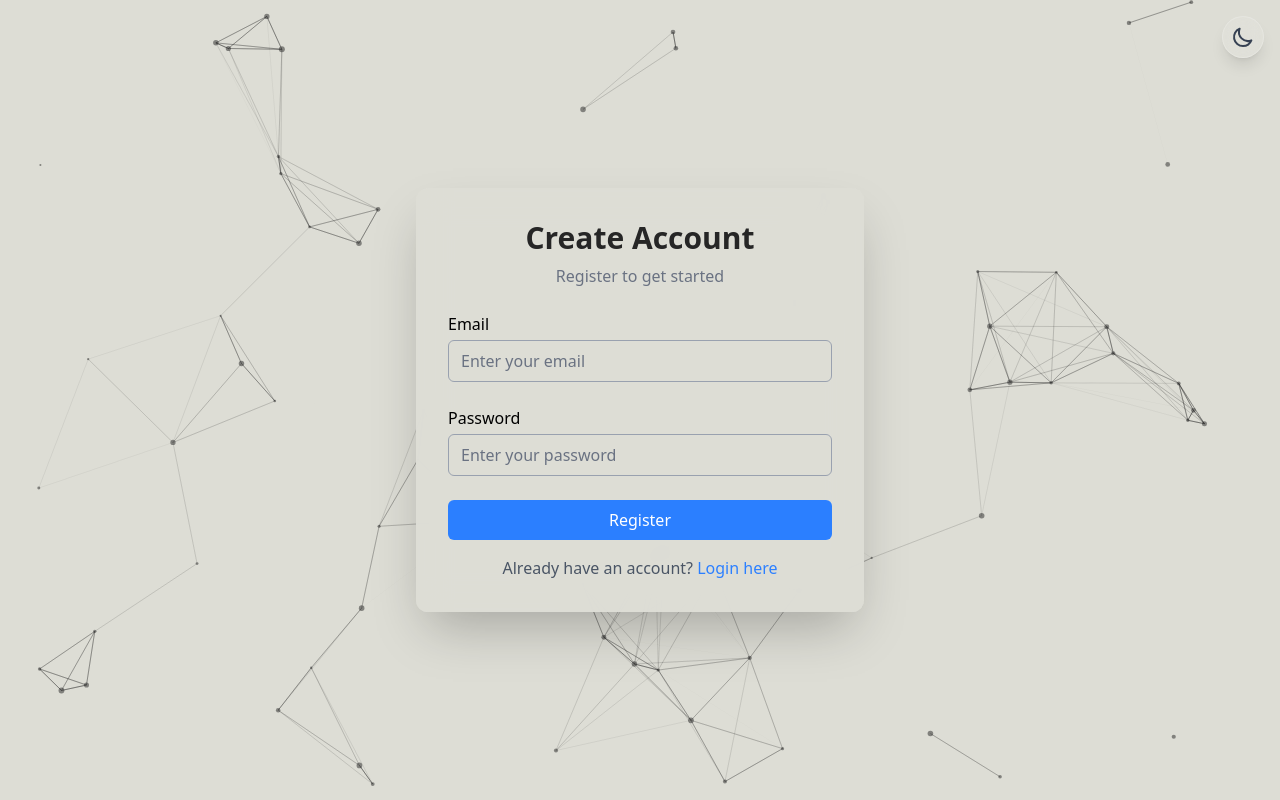
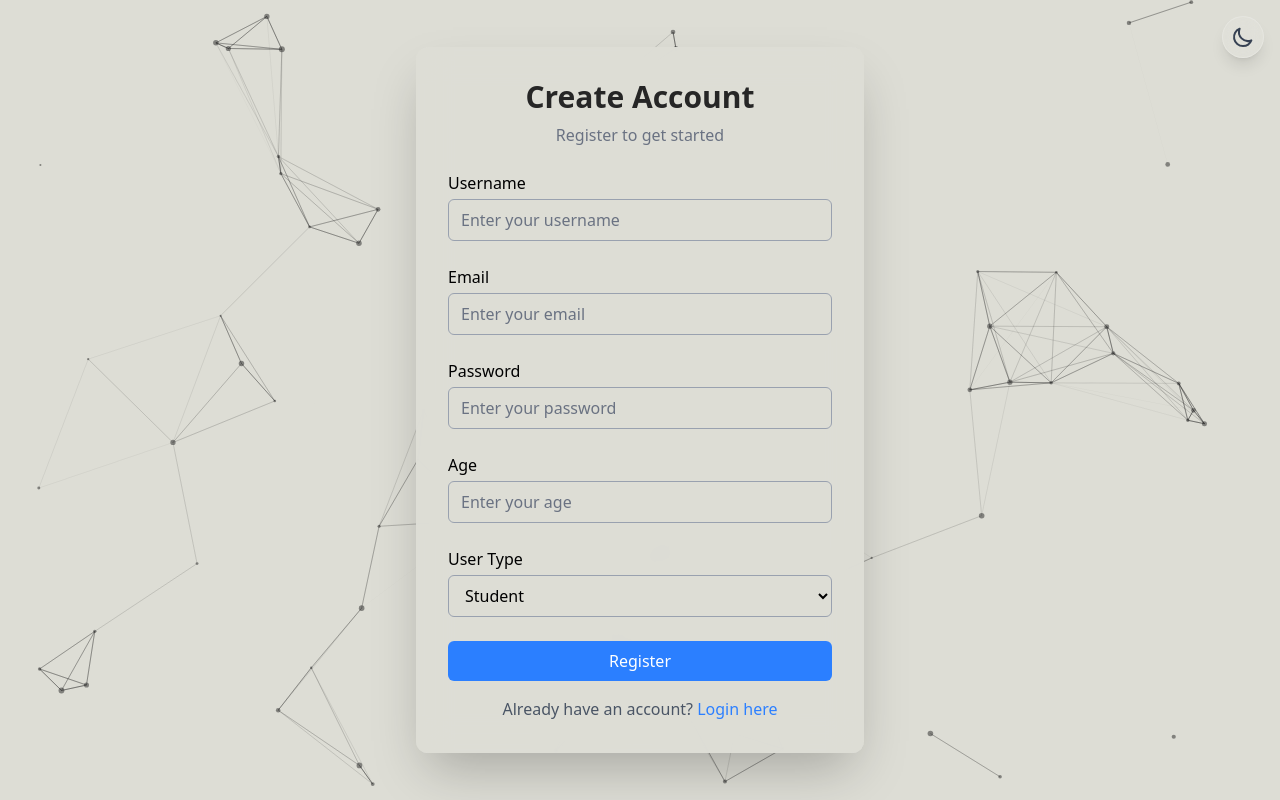
Before and after one commit to 22bee123/Quiz-generator, a React (Vite) app in the folder frontend/: page /register in a window 1280 px wide. Built offline with nearby package versions, Linux system fonts and the light colour scheme.

Commit message:
single input done

```diff
--- a/frontend/src/pages/QuizGenerator.jsx
+++ b/frontend/src/pages/QuizGenerator.jsx
@@ -46,8 +46,10 @@ export function QuizGenerator() {
         const selectedFile = e.target.files[0];
         if (selectedFile && isValidFileType(selectedFile)) {
             setFile(selectedFile);
-            setTopic(selectedFile.name.replace(/\.[^/.]+$/, "")); // Remove file extension
+            setTopic('');
+            setVideoUrl('');
         }
+        setError(null);
     };
 
     const isValidFileType = (file) => {
@@ -84,8 +86,58 @@ export function QuizGenerator() {
         }
     };
 
+    const validateSingleInput = () => {
+        const hasUrl = videoUrl.trim() !== '';
+        const hasFile = file !== null;
+        const hasTopic = topic.trim() !== '';
+
+        const filledInputs = [hasUrl, hasFile, hasTopic].filter(Boolean).length;
+
+        if (filledInputs > 1) {
+            setError('Please provide only one input type: Video URL, File upload, or Topic');
+            return false;
+        }
+        if (filledInputs === 0) {
+            setError('Please provide one input type: Video URL, File upload, or Topic');
+            return false;
+        }
+        return true;
+    };
+
+    const handleVideoUrlChange = (e) => {
+        const value = e.target.value;
+        setVideoUrl(value);
+        if (value) {
+            setFile(null);
+            setTopic('');
+            if (fileInputRef.current) {
+                fileInputRef.current.value = '';
+            }
+        }
+        setError(null);
+    };
+
+    const handleTopicChange = (e) => {
+        const value = e.target.value;
+        setTopic(value);
+        if (value) {
+            setFile(null);
+            setVideoUrl('');
+            if (fileInputRef.current) {
+                fileInputRef.current.value = '';
+            }
+        }
+        setError(null);
+    };
+
     const handleSubmit = async (e) => {
         e.preventDefault();
+
+        // Validate single input before proceeding
+        if (!validateSingleInput()) {
+            return;
+        }
+
         setLoading(true);
         setError(null);
 
@@ -282,13 +334,7 @@ export function QuizGenerator() {
                                 <input
                                     type="url"
                                     value={videoUrl}
-                                    onChange={(e) => {
-                                        setVideoUrl(e.target.value);
-                                        if (e.target.value) {
-                                            setFile(null);
-                                            setTopic('');
-                                        }
-                                    }}
+                                    onChange={handleVideoUrlChange}
                                     placeholder="Paste video URL here..."
                                     className={`w-full px-3 py-2 rounded-md
                                              ${isDark
@@ -360,13 +406,13 @@ export function QuizGenerator() {
                                     <input
                                         type="text"
                                         value={topic}
-                                        onChange={(e) => setTopic(e.target.value)}
+                                        onChange={handleTopicChange}
                                         className={`w-full px-3 py-2 rounded-md
                                                  ${isDark
                                                      ? 'bg-[#262626] border-gray-600 text-white placeholder-gray-400'
                                                      : 'bg-[#ddddd5] border-gray-400 text-black placeholder-gray-500'}
                                                  border focus:outline-none focus:ring-2 focus:ring-gray-500`}
-                                        placeholder="Enter a topic for your quiz... (optional)"
+                                        placeholder="Enter a topic for your quiz..."
                                     />
                                 </div>
                                 <div className="w-full md:w-48">
--- a/frontend/src/pages/Register/Register.jsx
+++ b/frontend/src/pages/Register/Register.jsx
@@ -5,28 +5,46 @@ import { useTheme } from "../../context/ThemeContext";
 import ParticlesComponent from '../../components/Particles/Particles';
 
 export function Register() {
-    const [email, setEmail] = useState('');
-    const [password, setPassword] = useState('');
+    const [formData, setFormData] = useState({
+        username: '',
+        email: '',
+        password: '',
+        age: '',
+        userType: 'student' // default value
+    });
     const [error, setError] = useState('');
     const navigate = useNavigate();
     const { isDark, toggleTheme } = useTheme();
 
+    const handleChange = (e) => {
+        setFormData({
+            ...formData,
+            [e.target.name]: e.target.value
+        });
+    };
+
     const handleSubmit = async (e) => {
         e.preventDefault();
         try {
+            // Validate age is a number and within reasonable range
+            const age = parseInt(formData.age);
+            if (isNaN(age) || age < 13 || age > 100) {
+                throw new Error('Please enter a valid age between 13 and 100');
+            }
+
             const response = await axios.post('http://localhost:5000/api/auth/register', {
-                email,
-                password
+                ...formData,
+                age: age // Send parsed age
             });
 
             const { token, user } = response.data;
             localStorage.setItem('token', token);
             localStorage.setItem('user', JSON.stringify(user));
 
-            navigate('/');
+            navigate('/quiz-generator');
         } catch (error) {
             console.error('Registration error:', error);
-            setError(error.response?.data?.error || 'Registration failed');
+            setError(error.response?.data?.error || error.message || 'Registration failed');
         }
     };
 
@@ -79,11 +97,31 @@ export function Register() {
 
                     <form onSubmit={handleSubmit} className="space-y-6">
                         <div>
+                            <label className={`block font-medium mb-1 ${isDark ? 'text-white' : 'text-black'}`}>Username</label>
+                            <input
+                                type="text"
+                                name="username"
+                                value={formData.username}
+                                onChange={handleChange}
+                                className={`w-full px-3 py-2 rounded-md
+                                         ${isDark
+                                             ? 'bg-gray-800 border-gray-700 text-white placeholder-gray-400'
+                                             : 'bg-[#ddddd5] border-gray-400 text-black placeholder-gray-500'}
+                                         border focus:outline-none focus:ring-2 focus:ring-gray-500`}
+                                placeholder="Enter your username"
+                                required
+                                minLength={3}
+                                maxLength={30}
+                            />
+                        </div>
+
+                        <div>
                             <label className={`block font-medium mb-1 ${isDark ? 'text-white' : 'text-black'}`}>Email</label>
                             <input
                                 type="email"
-                                value={email}
-                                onChange={(e) => setEmail(e.target.value)}
+                                name="email"
+                                value={formData.email}
+                                onChange={handleChange}
                                 className={`w-full px-3 py-2 rounded-md
                                          ${isDark
                                              ? 'bg-gray-800 border-gray-700 text-white placeholder-gray-400'
@@ -98,8 +136,9 @@ export function Register() {
                             <label className={`block font-medium mb-1 ${isDark ? 'text-white' : 'text-black'}`}>Password</label>
                             <input
                                 type="password"
-                                value={password}
-                                onChange={(e) => setPassword(e.target.value)}
+                                name="password"
+                                value={formData.password}
+                                onChange={handleChange}
                                 className={`w-full px-3 py-2 rounded-md
                                          ${isDark
                                              ? 'bg-gray-800 border-gray-700 text-white placeholder-gray-400'
@@ -108,6 +147,43 @@ export function Register() {
                                 placeholder="Enter your password"
                                 required
                             />
+                        </div>
+
+                        <div>
+                            <label className={`block font-medium mb-1 ${isDark ? 'text-white' : 'text-black'}`}>Age</label>
+                            <input
+                                type="number"
+                                name="age"
+                                value={formData.age}
+                                onChange={handleChange}
+                                className={`w-full px-3 py-2 rounded-md
+                                         ${isDark
+                                             ? 'bg-gray-800 border-gray-700 text-white placeholder-gray-400'
+                                             : 'bg-[#ddddd5] border-gray-400 text-black placeholder-gray-500'}
+                                         border focus:outline-none focus:ring-2 focus:ring-gray-500`}
+                                placeholder="Enter your age"
+                                required
+                                min="13"
+                                max="100"
+                            />
+                        </div>
+
+                        <div>
+                            <label className={`block font-medium mb-1 ${isDark ? 'text-white' : 'text-black'}`}>User Type</label>
+                            <select
+                                name="userType"
+                                value={formData.userType}
+                                onChange={handleChange}
+                                className={`w-full px-3 py-2 rounded-md
+                                         ${isDark
+                                             ? 'bg-gray-800 border-gray-700 text-white'
+                                             : 'bg-[#ddddd5] border-gray-400 text-black'}
+                                         border focus:outline-none focus:ring-2 focus:ring-gray-500`}
+                                required
+                            >
+                                <option value="student">Student</option>
+                                <option value="teacher">Teacher</option>
+                            </select>
                         </div>
 
                         <button
```
